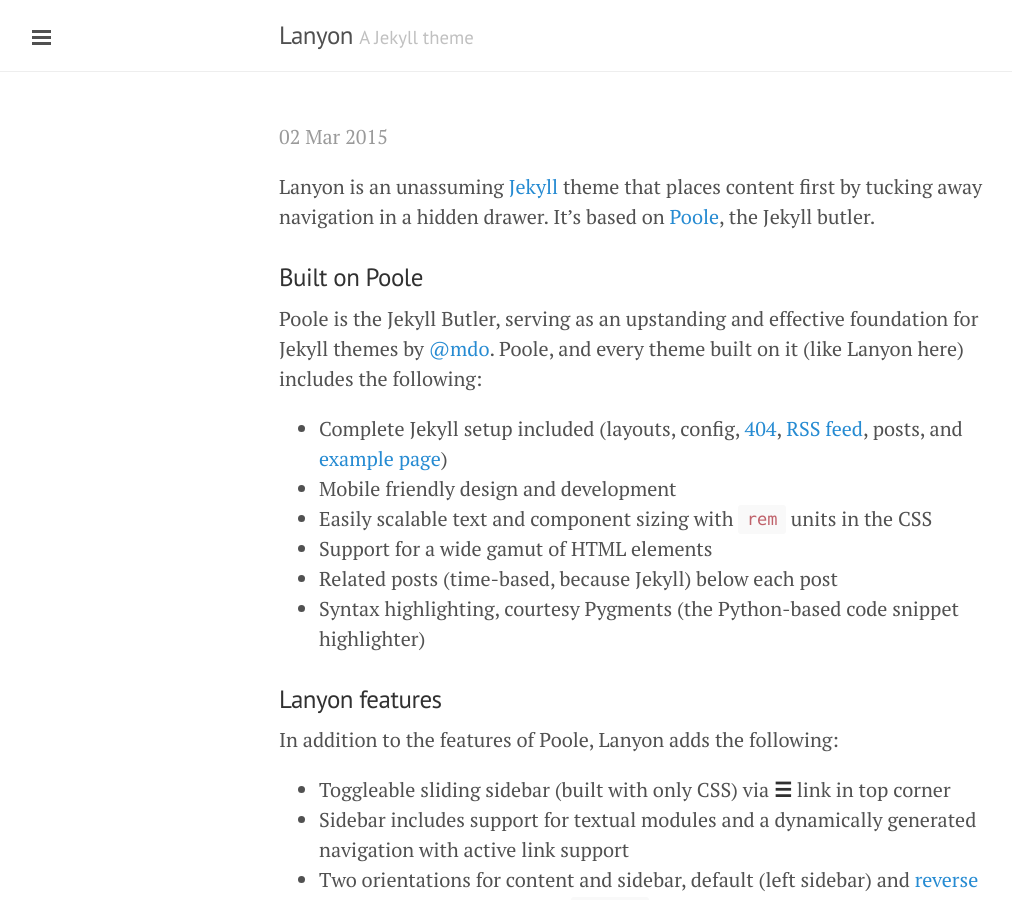
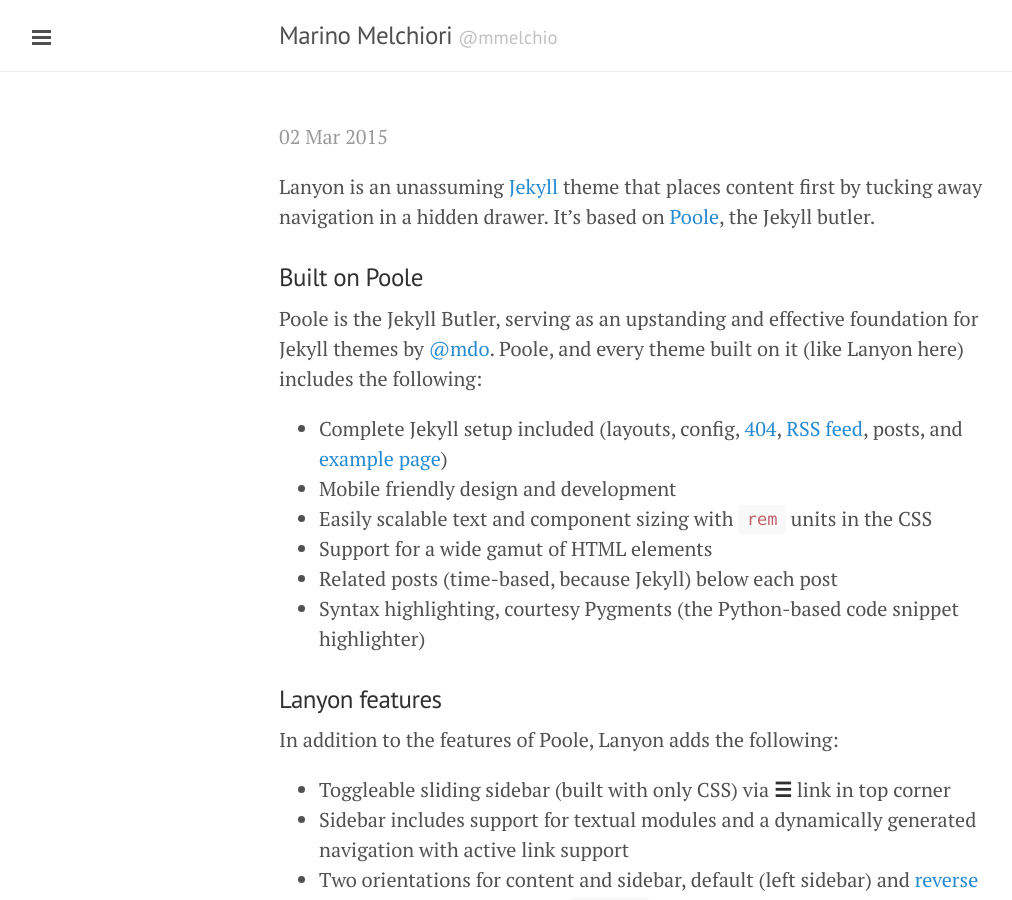
Before and after one commit to mmelchio/mmelchio.github.io, a Jekyll site: the page built from index.html, in a window 1280 px wide and 900 px high. Shown: the whole window, without its empty margins (1-1013 px from the left). Built offline with Jekyll 4.4.1, drawn with Linux system fonts in a browser that asks for light colours; Markdown is read by kramdown in place of the engine named in the settings; the list of posts is cut into pages by our own code.

Commit message:
title test

```diff
--- a/_config.yml
+++ b/_config.yml
@@ -9,8 +9,10 @@ permalink:           pretty
 relative_permalinks: true
 
 # Setup
-title:               Lanyon
-tagline:             'A Jekyll theme'
+title:               Marino Melchiori
+#Lyanon
+tagline:             '@mmelchio'
+#'A Jekyll theme'
 description:         'A reserved <a href="http://jekyllrb.com" target="_blank">Jekyll</a> theme that places the utmost gravity on content with a hidden drawer. Made by <a href="https://twitter.com/mdo" target="_blank">@mdo</a>.'
 url:                 http://lanyon.getpoole.com
 baseurl:             /
```
